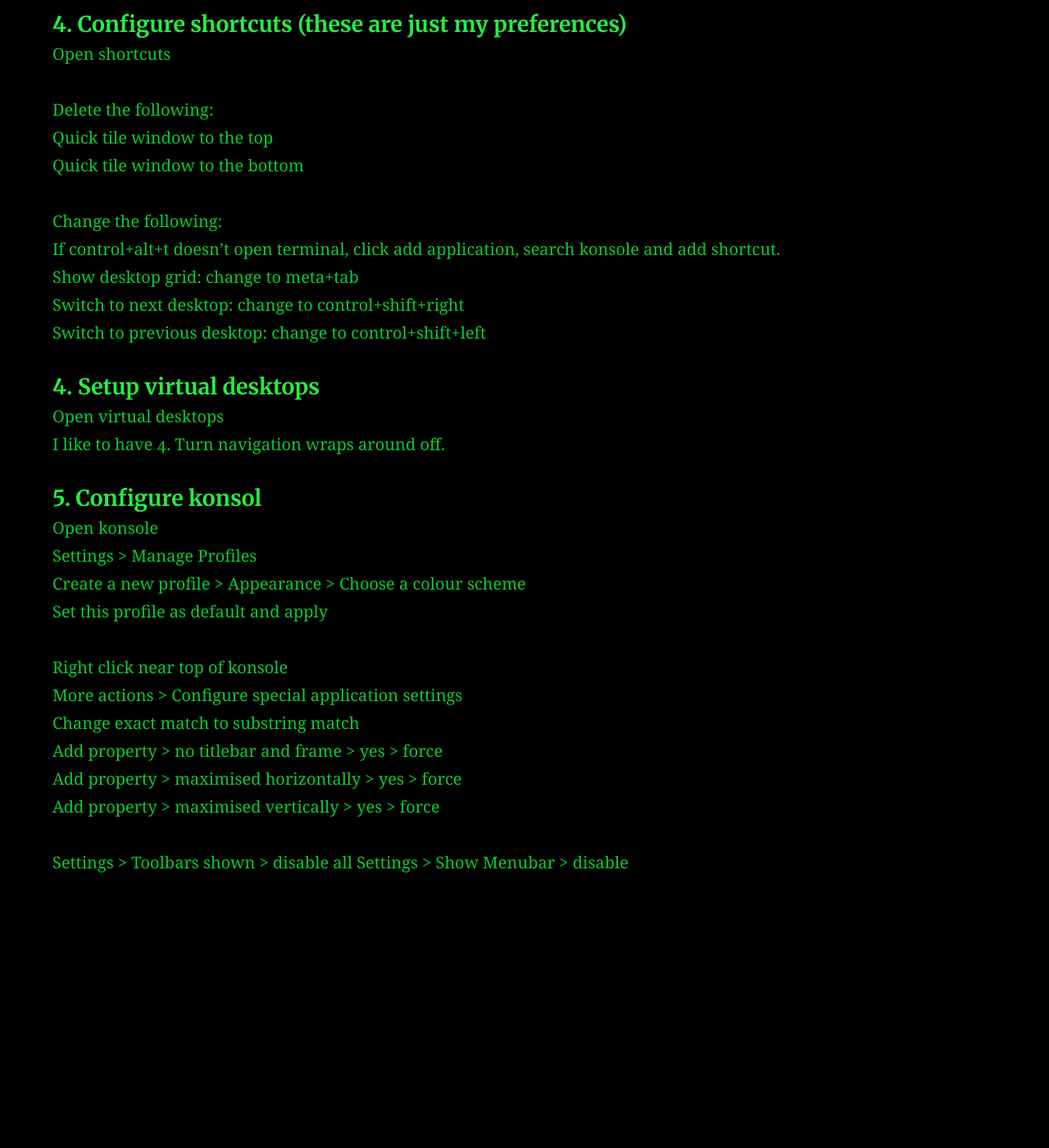
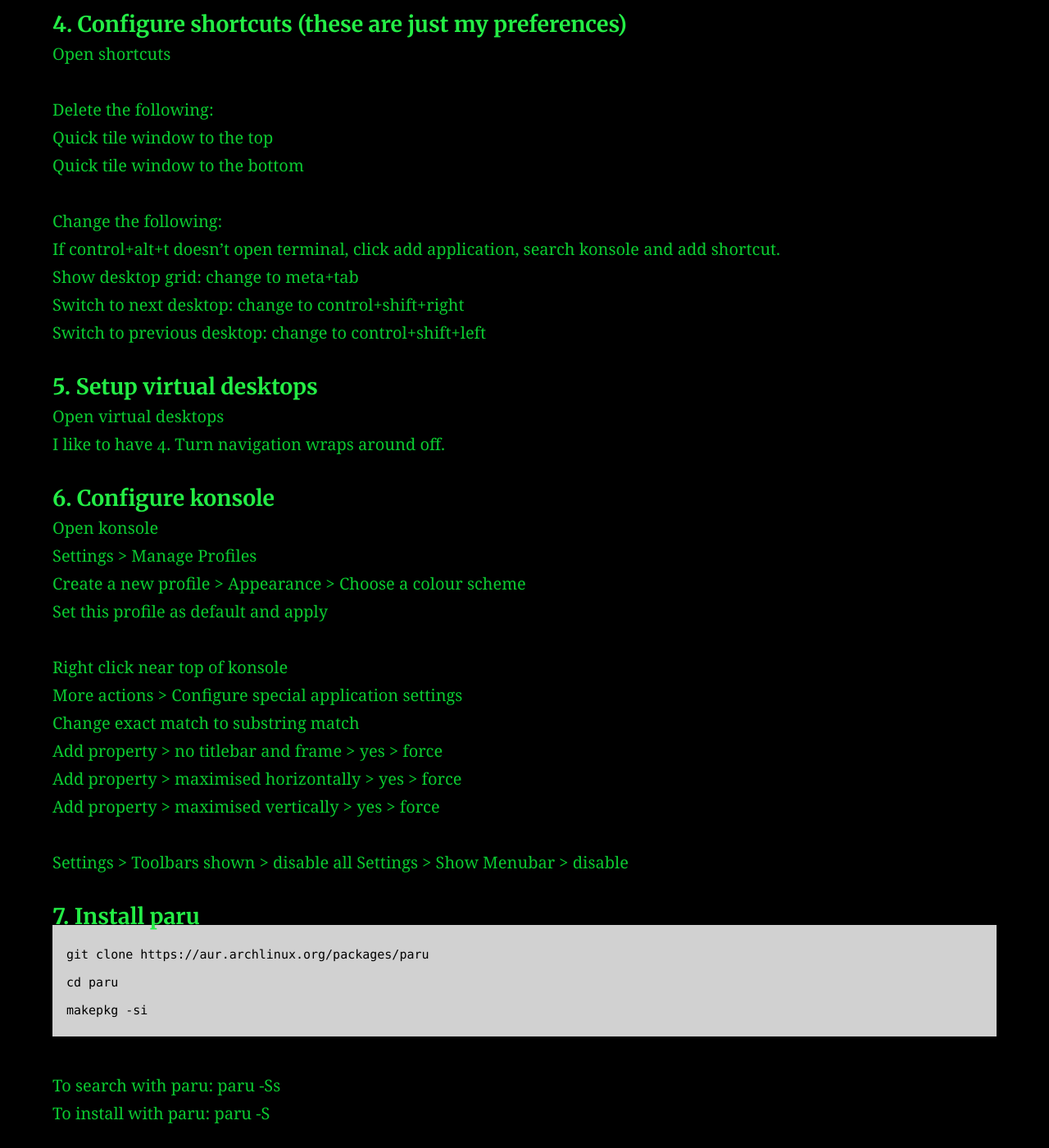
Before and after one commit to AC01010/Connor-McCartney.github.io, a Jekyll site: the page built from _posts/3022-08-27-endeavour.md, in a window 1280 px wide and 1400 px high, scrolled down 606 px. Shown: the whole window at 82% size. Built offline with Jekyll 4.4.1, drawn with Linux system fonts in a browser that asks for light colours; before the commit the page ends 1700 px from its top, so only the background shows below that; some of the changed text lies outside the part shown.

Commit message:
Update 3022-08-27-endeavour.md

````diff
--- a/_posts/3022-08-27-endeavour.md
+++ b/_posts/3022-08-27-endeavour.md
@@ -32,13 +32,13 @@
 Switch to next desktop: change to control+shift+right <br>
 Switch to previous desktop: change to control+shift+left <br>
 
-#### 4. Setup virtual desktops
+#### 5. Setup virtual desktops
 
 Open virtual desktops <br>
 I like to have 4. Turn navigation wraps around off.
 
 
-#### 5. Configure konsol
+#### 6. Configure konsole
 
 Open konsole<br>
 Settings > Manage Profiles <br>
@@ -54,3 +54,12 @@
 
 Settings > Toolbars shown > disable all
 Settings > Show Menubar > disable
+
+#### 7. Install paru
+```
+git clone https://aur.archlinux.org/packages/paru
+cd paru
+makepkg -si
+```
+To search with paru: paru -Ss <what you want to search> <br>
+To install with paru: paru -S <what you want to install>
````
Also changed, not shown: other parts of _posts/3022-08-27-endeavour.md (+1 -1 lines).
